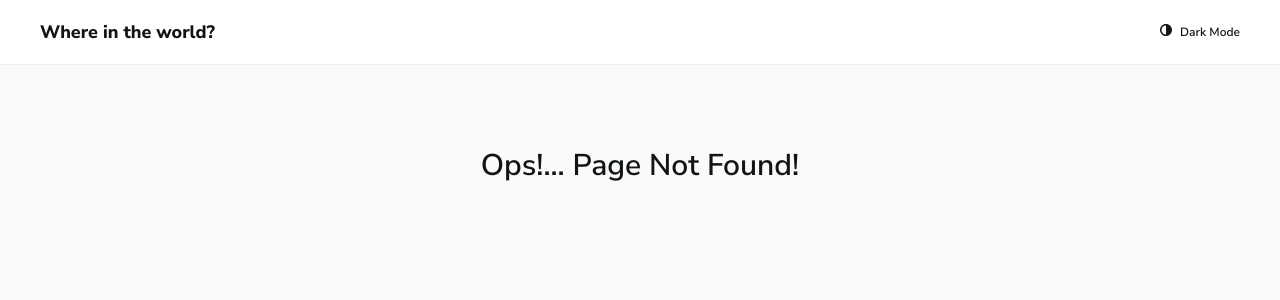
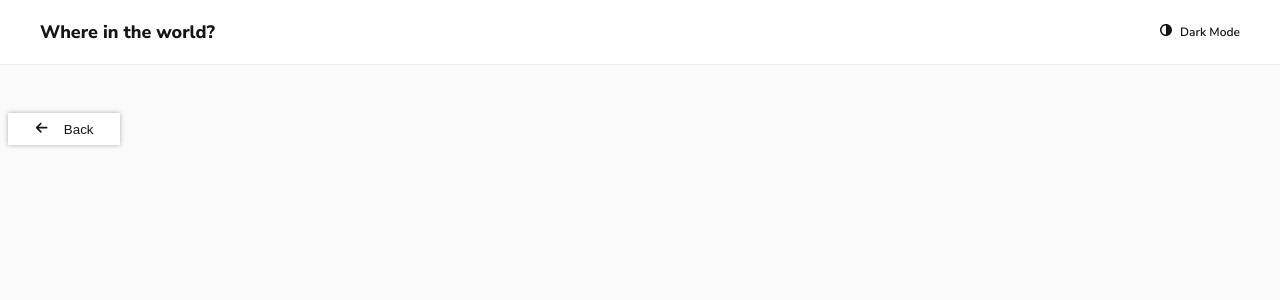
Before and after one commit to tshamugia/REST-Countries, a React (Create React App) app: page /1 in a window 1280 px wide. Before the commit this address had no page. Shown: the top 300 px of the page. Built offline with nearby package versions, Linux system fonts and the light colour scheme; no server answers.

Commit message:
Add context, http, navigate

```diff
--- a/src/App.js
+++ b/src/App.js
@@ -13,7 +13,7 @@ function App() {
 
      <Routes>
       <Route path="/" element={<Dashboard/>} />
-      <Route path="/detail" element={<Detail/>} />
+      <Route path="/:country" element={<Detail/>} />
       <Route path="*" element={<NotFound />}/>
      </Routes>
 
--- a/src/api/http.js
+++ b/src/api/http.js
@@ -0,0 +1,12 @@
+import axios from 'axios';
+import { ALL_COUNTRIES } from "../api/config";
+
+
+export const fetchCountries = async ()=>{
+
+        const response = await axios.get(ALL_COUNTRIES);
+
+        return response.data;
+
+
+}
--- a/src/components/back/back.jsx
+++ b/src/components/back/back.jsx
@@ -1,13 +1,15 @@
 import './back.scss';
 import { ImArrowLeft2 } from "react-icons/im";
 
-function Back(){
+function Back({navigate}){
+
+
     return(
 
-            <a href='/' className="go-back">
+            <button type='button' onClick={()=> navigate(-1)} className="go-back">
                 <span><ImArrowLeft2></ImArrowLeft2></span>
                 <span>Back</span>
-            </a>
+            </button>
 
 
     )
--- a/src/components/back/back.scss
+++ b/src/components/back/back.scss
@@ -10,5 +10,7 @@
     height: 2rem;
     box-shadow: 0 0 0.3rem rgba(0, 0, 0, 0.3);
     text-decoration: none;
+    background-color: $ui-light-base;
     color: $text-light;
+    border: none;
 }
--- a/src/components/card/card.jsx
+++ b/src/components/card/card.jsx
@@ -9,7 +9,7 @@ function Card({data}){
     return (
 
 
-        <Link to={'/detail'} className='card' >
+        <Link to={'/country'.replace('country',data.name.common)} className='card' >
 
             <div className='card'>
              <img src={data.flags.png} alt='pic' className='card__img'></img>
--- /dev/null
+++ b/src/context/CountryContext.js
@@ -0,0 +1,30 @@
+import { useState, useEffect, createContext } from "react";
+
+import { fetchCountries } from "../api/http";
+
+
+const CountryContext = createContext();
+
+function CountryContextProvider({children}){
+    const [country, setCountries] = useState([]);
+    const [error, setError] = useState('');
+    const [loading, setLoading] = useState(false);
+
+
+    useEffect(()=>{
+        setLoading(true)
+        fetchCountries()
+        .then(data => setCountries(data))
+        .catch(err=> setError(err.message))
+        .finally(()=>setLoading(false));
+
+    },[])
+
+    return(
+        <CountryContext.Provider value={{country, error, loading}}>{children}</CountryContext.Provider>
+    )
+}
+
+
+
+export {CountryContext, CountryContextProvider};
--- a/src/index.js
+++ b/src/index.js
@@ -3,12 +3,16 @@ import ReactDOM from "react-dom/client";
 import "../src/sass/main.scss";
 import App from "./App";
 import { BrowserRouter } from "react-router-dom";
+import { CountryContextProvider } from "./context/CountryContext";
 
 const root = ReactDOM.createRoot(document.getElementById("root"));
 root.render(
   <React.StrictMode>
+    <CountryContextProvider>
+
     <BrowserRouter>
       <App />
     </BrowserRouter>
+    </CountryContextProvider>
   </React.StrictMode>
 );
--- a/src/pages/dashboard/dashboard.jsx
+++ b/src/pages/dashboard/dashboard.jsx
@@ -2,37 +2,14 @@
 
 import Card from '../../components/card/card';
 import './dashboard.scss';
-import {useEffect, useState} from 'react';
-import { ALL_COUNTRIES } from '../../api/config';
-import axios from 'axios';
 import FilterLayout from '../../components/filter-components/filter.layout';
+import {useContext} from 'react';
+import { CountryContext } from '../../context/CountryContext';
 
 function Dashboard(){
-    const [countries, setCountries] = useState([]);
-    const [error, setError] = useState('');
-    const [loading, setLoading] = useState(false);
-    console.log(countries);
 
-
-    useEffect(()=>{
-        setLoading(true)
-        const fetchCountries = async ()=>{
-
-            try{
-                const response = await axios.get(ALL_COUNTRIES);
-                setCountries(response.data);
-            }catch(err){
-
-                  setError(err.message);
-            }
-            finally{
-                setLoading(false);
-            }
-
-        }
-        fetchCountries();
-    },[])
-
+    const {country, error, loading} = useContext(CountryContext);
+    console.log(country)
 
 
     return (
@@ -46,7 +23,7 @@ function Dashboard(){
 
 
             <div className='row'>
-                 {countries.map((data, k)=>(
+                 {country.map((data, k)=>(
 
                      <Card key={k} data={data}/>
 
--- a/src/pages/detail/detail.jsx
+++ b/src/pages/detail/detail.jsx
@@ -1,8 +1,17 @@
 import Back from '../../components/back/back';
 import './detail.scss'
+import { useNavigate} from 'react-router-dom';
+
+
+
 function Detail(){
+    const navigate = useNavigate();
+
+
+
+
     return <div className='detail__container'>
-        <Back/>
+        <Back navigate={navigate}/>
         <div className='country__info'>
 
         </div>
```
